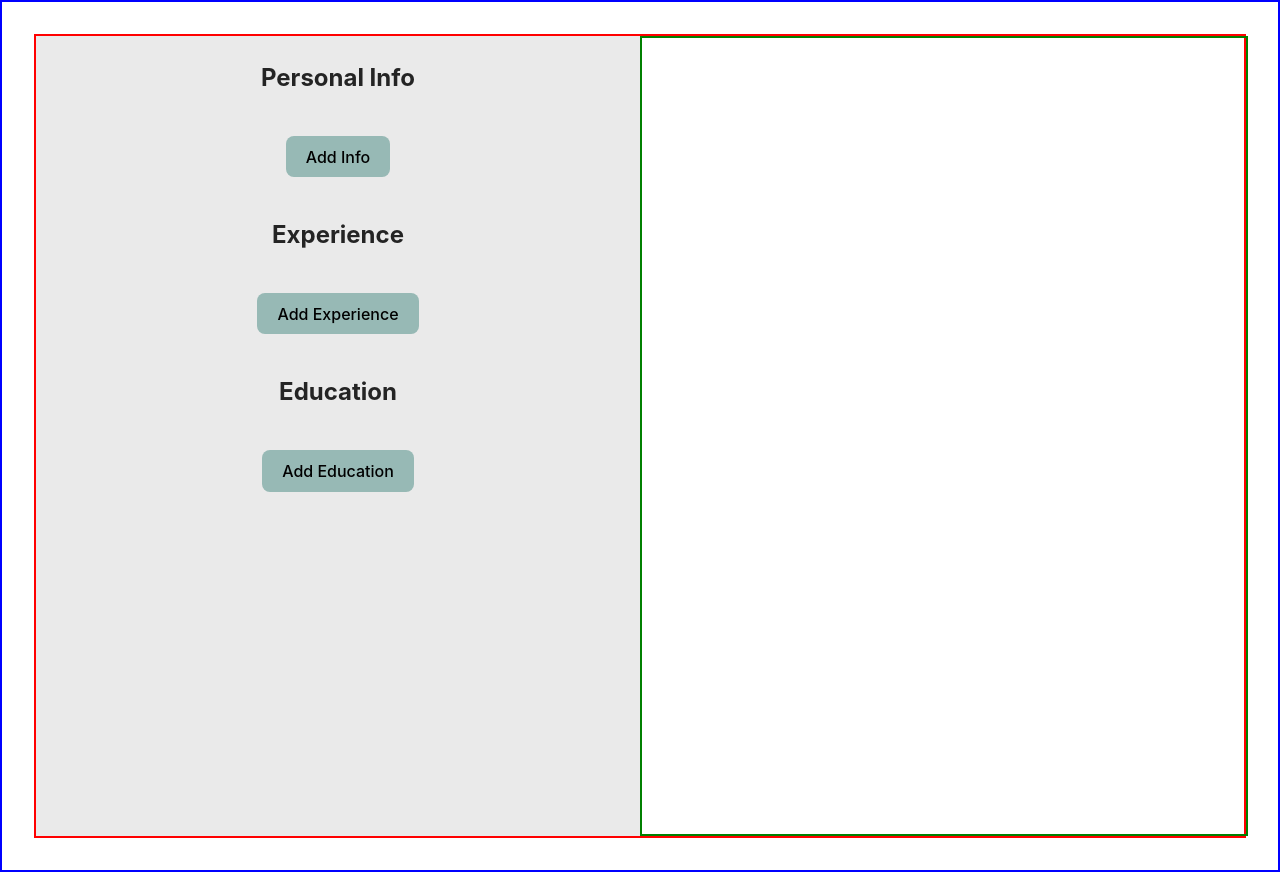
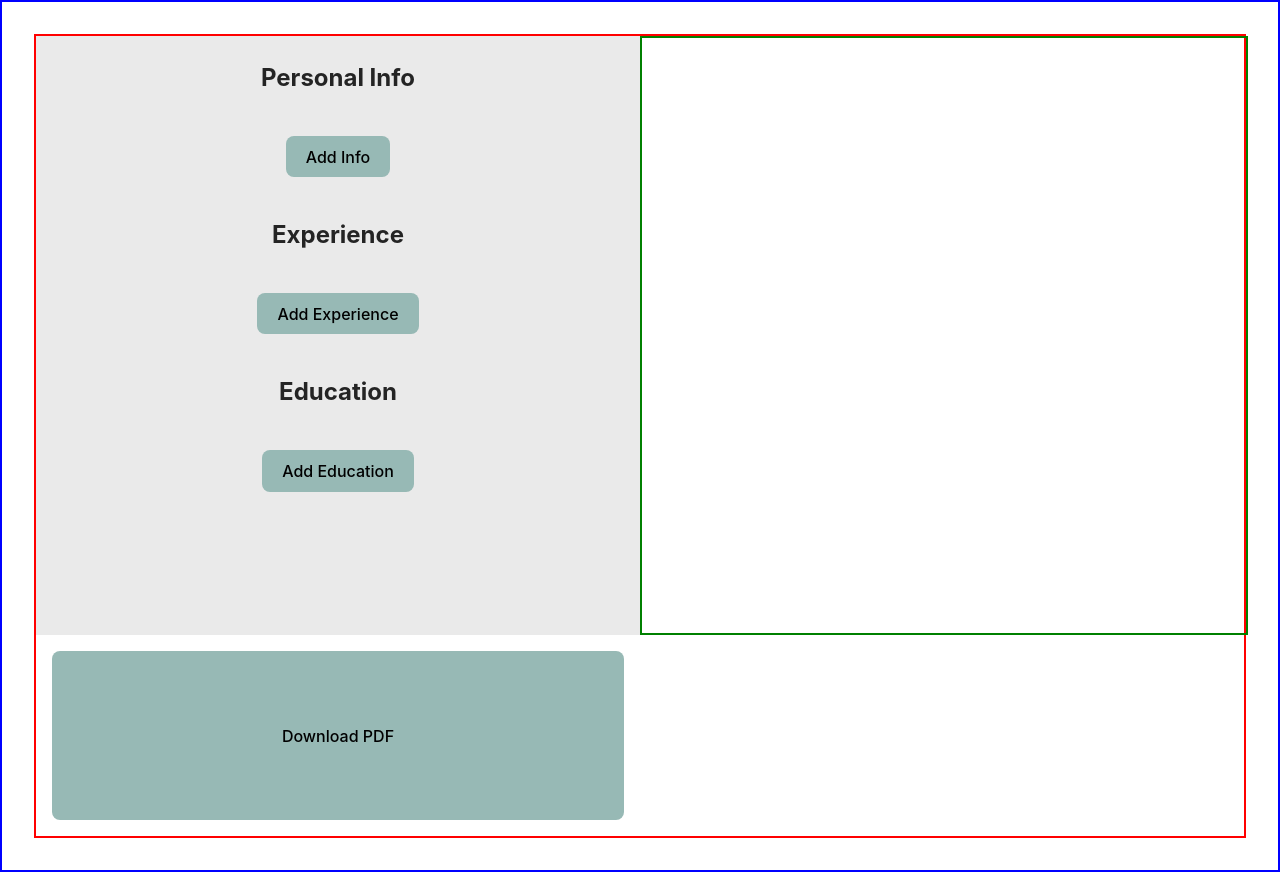
Before and after one commit to jandrews66/cv-app, a React (Vite) app: page / in a window 1280 px wide. Built offline with nearby package versions, Linux system fonts and the light colour scheme.

Commit message:
create PdfDownloader component to download previewSection as a PDF.

```diff
--- a/package.json
+++ b/package.json
@@ -10,6 +10,8 @@
     "preview": "vite preview"
   },
   "dependencies": {
+    "html2canvas": "^1.4.1",
+    "jspdf": "^2.5.1",
     "react": "^18.2.0",
     "react-dom": "^18.2.0",
     "uuid": "^9.0.1"
--- a/src/App.jsx
+++ b/src/App.jsx
@@ -5,6 +5,7 @@ import './App.css'
 import InfoForm from './Info'
 import ExperienceSection from './Experience'
 import EducationSection from './Education'
+import GenericPdfDownloader from './PdfDownloader';
 
 function App() {
 
@@ -103,7 +104,7 @@ function App() {
         <ExperienceSection experience={experience} setExperience={setExperience} expArray={expArray} setExpArray={setExpArray} showExpForm={showExpForm} setShowExpForm={setShowExpForm}/>
         <EducationSection education={education} setEducation={setEducation} eduArray={eduArray} setEduArray={setEduArray} showEduForm={showEduForm} setShowEduForm={setShowEduForm}/>
       </div>
-      <div className="previewSection">
+      <div id ="preview" className="previewSection">
         {!!user.isSubmitted && (
           <div className="header">
             <h1>{user.fullName}</h1>
@@ -175,8 +176,11 @@ function App() {
         })}
         </ul>
       </div>
+      <GenericPdfDownloader
+          downloadFileName="myCV"
+          rootElementId="preview"
+        />
     </div>
-
   )
 }
 
--- /dev/null
+++ b/src/PdfDownloader.jsx
@@ -0,0 +1,21 @@
+import html2canvas from "html2canvas";
+import { jsPDF } from "jspdf";
+
+const GenericPdfDownloader = ({rootElementId , downloadFileName}) => {
+
+    const downloadPdfDocument = () => {
+        const input = document.getElementById(rootElementId);
+        html2canvas(input)
+            .then((canvas) => {
+                const imgData = canvas.toDataURL('image/png');
+                const pdf = new jsPDF();
+                pdf.addImage(imgData, 'JPEG', 0, 0);
+                pdf.save(`${downloadFileName}.pdf`);
+            })
+    }
+
+    return <button onClick={downloadPdfDocument}>Download PDF</button>
+
+}
+
+export default GenericPdfDownloader;
```
Also changed, not shown: 1 other file (tests, documents, lock files or other folders).
